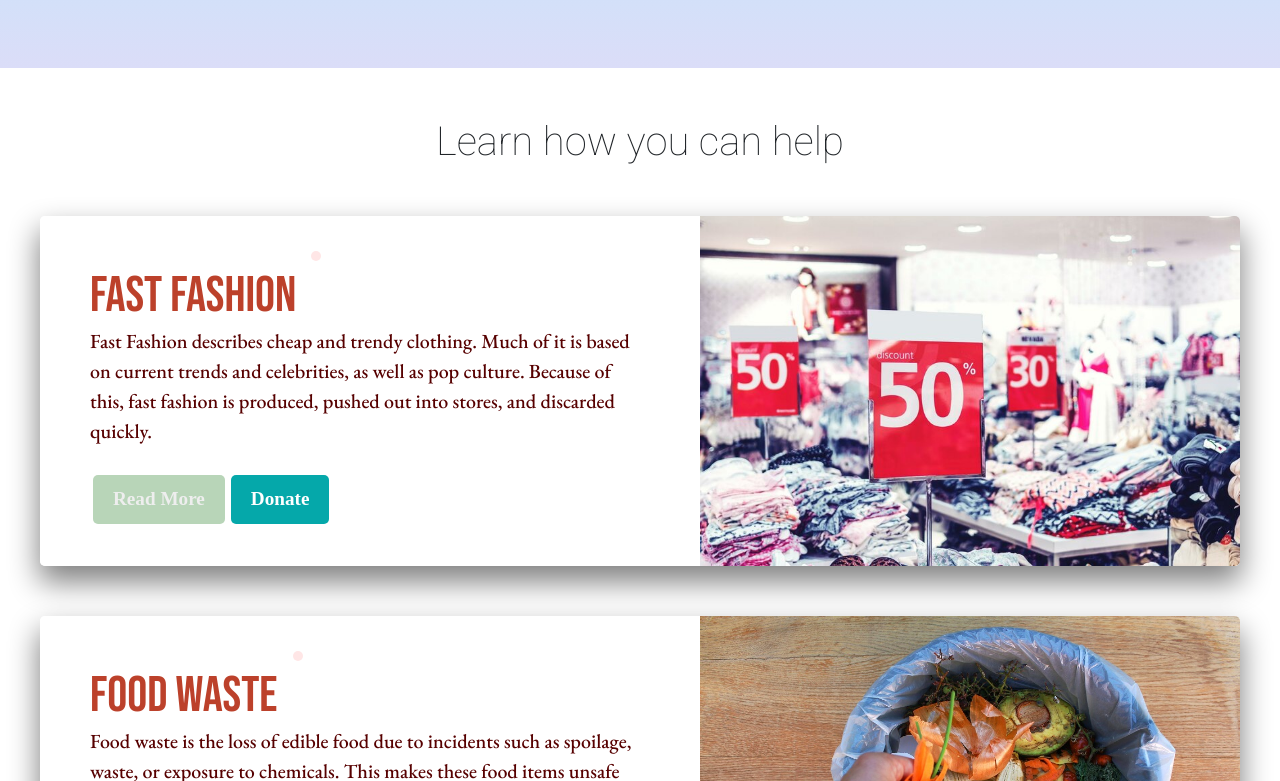
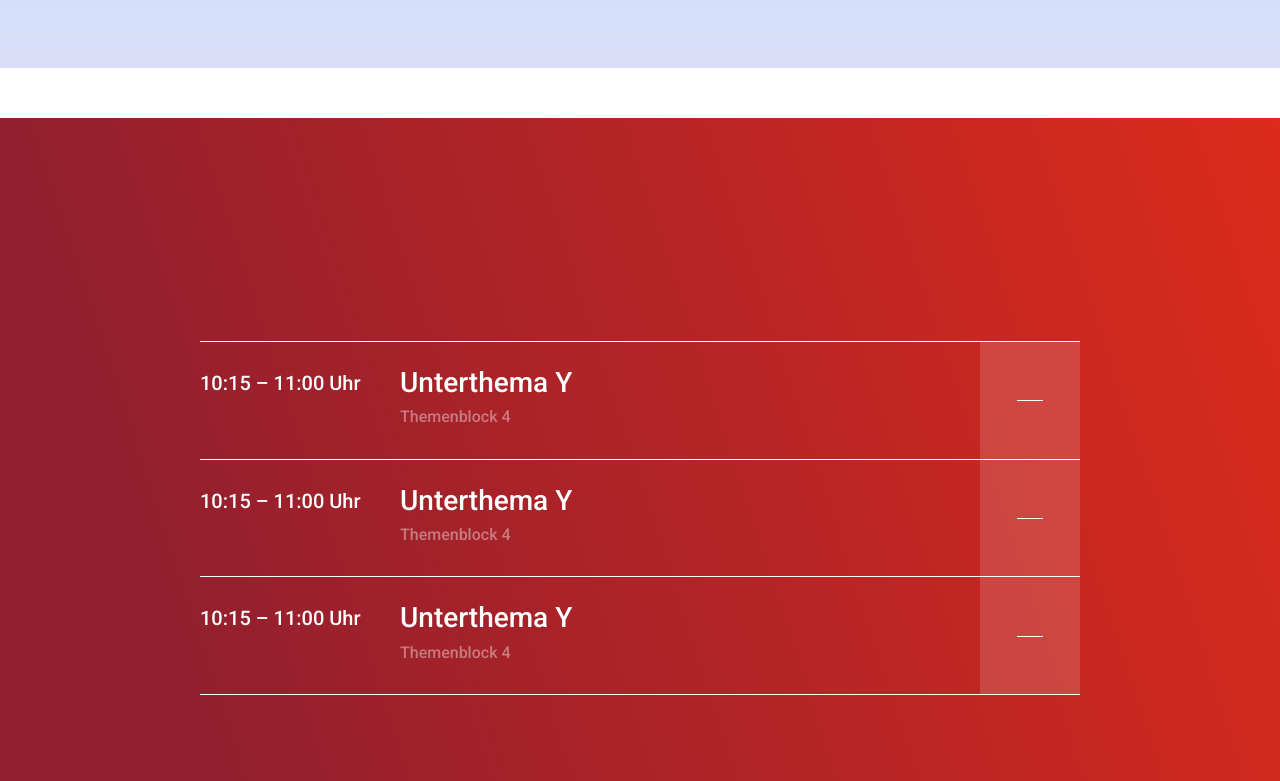
Before and after one commit to thinkingjet/PTC, a React (Create React App) app: page / in a window 1280 px wide. Shown: the part 519-1300 px from the top of the page. Built offline with nearby package versions, Linux system fonts and the light colour scheme; a web font is replaced by a local one.

Commit message:
Updated card to info (not completed)

```diff
--- a/src/Componenets/Home/Home.js
+++ b/src/Componenets/Home/Home.js
@@ -1,7 +1,8 @@
 import React from "react";
 import "./Home.css";
 import Article from "../Article/Article";
-import Card from "../Card/Card";
+//import Card from "../Card/Card";
+import Info from "../Info/Info";
 import Donate from "../Donate/Donate";
 import Solution from "../Solution/Solution";
 import Footer from "../Footer/Footer";
@@ -23,7 +24,7 @@ function Home() {
           <button className="home-btn home-btn-1">How to contribute</button>
         </div>
       </div>
-      <Card />
+      <Info />
       <Donate />
       <Article />
       <Solution />
--- /dev/null
+++ b/src/Componenets/Info/Info.css
@@ -0,0 +1,95 @@
+.accordion-container {
+    display: flex;
+    justify-content: center;
+    align-items: center;
+    height: 100vh;
+    width: 100vw;
+    padding: 0 200px;
+    background-image: linear-gradient(72deg, #921f2e 17%, #dc2b1c 100%);
+    color: #fff;
+}
+
+.accordion-wrap {
+    width: 100%;
+    display: flex;
+    flex-direction: column;
+}
+.accordion-wrap a {
+    color: #fff;
+    text-decoration: none;
+}
+.accordion-wrap a:hover {
+    text-decoration: none;
+}
+.accordion-wrap .accordion {
+    position: relative;
+    border-top: 1px solid #fff;
+}
+.accordion-wrap .accordion:last-child {
+    border-bottom: 1px solid #fff;
+}
+.accordion-wrap .accordion .teaser {
+    display: flex;
+    align-items: flex-start;
+    justify-content: flex-start;
+    width: 100%;
+    padding: 24px 100px 24px 0;
+    position: relative;
+}
+.accordion-wrap .accordion .teaser:last-child {
+    border-bottom: 1px solid #fff;
+}
+.accordion-wrap .accordion .teaser .time {
+    margin-top: 5px;
+    width: 200px;
+}
+.accordion-wrap .accordion .teaser .title .theme {
+    opacity: 0.4;
+}
+@media (max-width: 990px) {
+    .accordion-wrap .accordion .teaser {
+        flex-direction: column;
+   }
+}
+.accordion-wrap .accordion .content {
+    padding: 0 120px 30px 200px;
+}
+@media (max-width: 1200px) {
+    .accordion-wrap .accordion .content {
+        padding: 0 120px 30px 0;
+   }
+}
+.accordion-wrap .accordion .accordion-toggle {
+    width: 100px;
+    height: 100%;
+    position: absolute;
+    background-color: rgba(255, 255, 255, .14);
+    right: 0;
+    top: 0;
+    display: flex;
+    justify-content: center;
+    align-items: center;
+    transition: 0.3s ease;
+}
+.accordion-wrap .accordion .accordion-toggle span {
+    background-color: #fff;
+    transition: 0.3s ease;
+}
+.accordion-wrap .accordion .accordion-toggle span.one {
+    height: 1px;
+    width: 26px;
+    position: absolute;
+    top: 50%;
+}
+.accordion-wrap .accordion .accordion-toggle span.two {
+    width: 1px;
+    height: 26px;
+    position: absolute;
+    left: 50%;
+    opacity: 0;
+    transform: rotate(120deg);
+}
+.accordion-wrap .accordion.collapsed .accordion-toggle span.two {
+    opacity: 1;
+    transform: rotate(0);
+}
--- /dev/null
+++ b/src/Componenets/Info/Info.js
@@ -0,0 +1,73 @@
+import React from "react";
+import "./Info.css";
+
+function Info() {
+  return (
+        <div class="accordion-container">
+            <div class="accordion-wrap">
+                <a class="accordion">
+                    <div class="teaser">
+                        <div class="time">
+                            <h5>10:15 – 11:00 Uhr</h5>
+                        </div>
+                        <div class="title">
+                            <h3>Unterthema Y</h3>
+                            <h6 class="theme">Themenblock 4</h6>
+                        </div>
+                    </div>
+                    <div class="collapse" id="collapseOne">
+                        <div class="content">
+                            Anim pariatur cliche reprehenderit, enim eiusmod high life accusamus terry richardson ad squid. Nihil anim keffiyeh helvetica, craft beer labore wes anderson cred nesciunt sapiente ea proident.
+                        </div>
+                    </div>
+                    <div class="accordion-toggle">
+                        <span class="one"></span>
+                        <span class="two"></span>
+                    </div>
+                </a>
+                <a class="accordion" data-toggle="collapse" href="#collapseTwo" role="button" aria-expanded="false" >
+                    <div class="teaser">
+                        <div class="time">
+                            <h5>10:15 – 11:00 Uhr</h5>
+                        </div>
+                        <div class="title">
+                            <h3>Unterthema Y</h3>
+                            <h6 class="theme">Themenblock 4</h6>
+                        </div>
+                    </div>
+                    <div class="collapse" id="collapseTwo">
+                        <div class="content">
+                            Anim pariatur cliche reprehenderit, enim eiusmod high life accusamus terry richardson ad squid. Nihil anim keffiyeh helvetica, craft beer labore wes anderson cred nesciunt sapiente ea proident.
+                        </div>
+                    </div>
+                    <div class="accordion-toggle">
+                        <span class="one"></span>
+                        <span class="two"></span>
+                    </div>
+                </a>
+                <a class="accordion" data-toggle="collapse" href="#collapseThree" role="button" aria-expanded="false" >
+                    <div class="teaser">
+                        <div class="time">
+                            <h5>10:15 – 11:00 Uhr</h5>
+                        </div>
+                        <div class="title">
+                            <h3>Unterthema Y</h3>
+                            <h6 class="theme">Themenblock 4</h6>
+                        </div>
+                    </div>
+                    <div class="collapse" id="collapseThree">
+                        <div class="content">
+                            Anim pariatur cliche reprehenderit, enim eiusmod high life accusamus terry richardson ad squid. Nihil anim keffiyeh helvetica, craft beer labore wes anderson cred nesciunt sapiente ea proident.
+                        </div>
+                    </div>
+                    <div class="accordion-toggle">
+                        <span class="one"></span>
+                        <span class="two"></span>
+                    </div>
+                </a>
+            </div>
+        </div>
+    );
+}
+
+export default Info;
```
